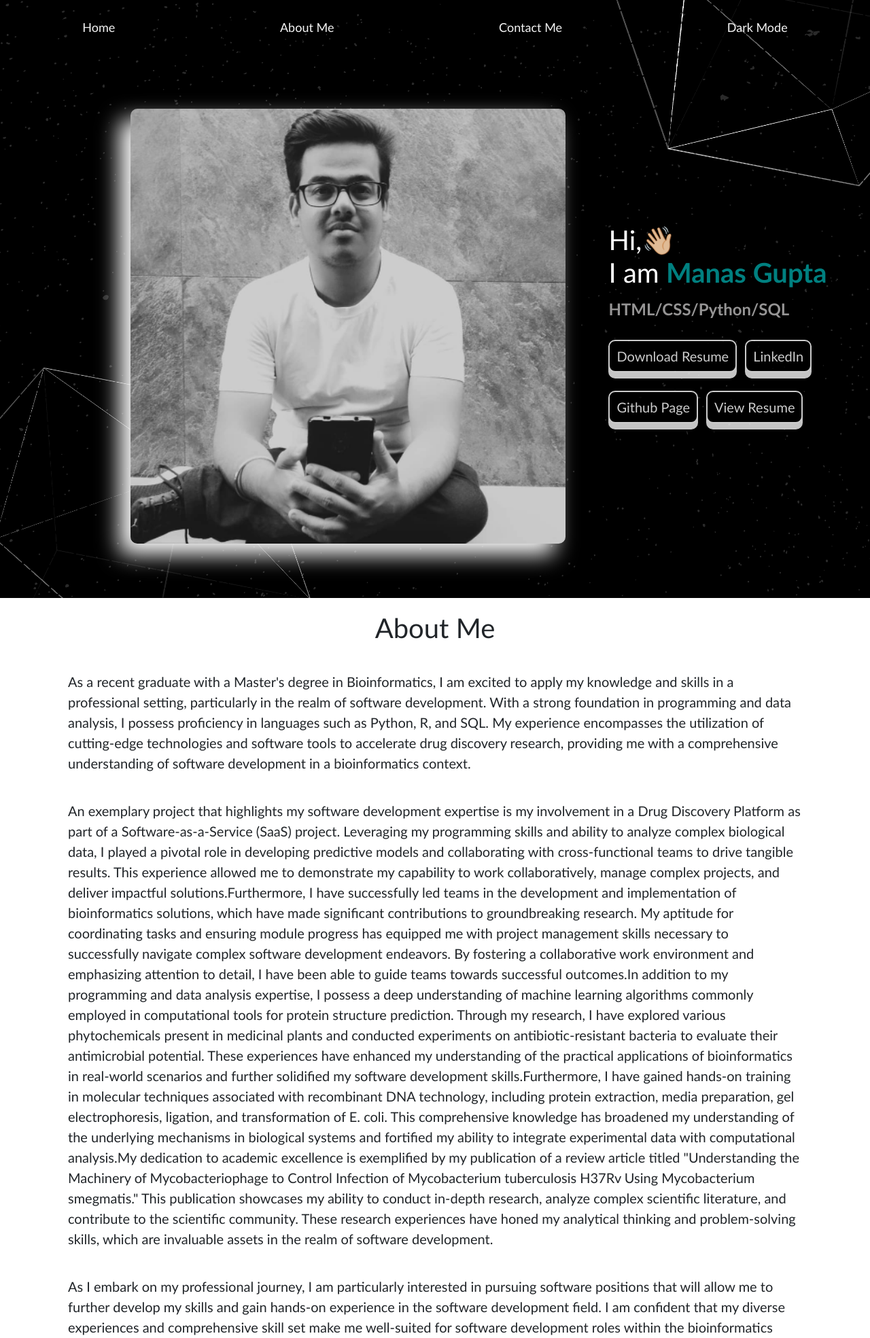
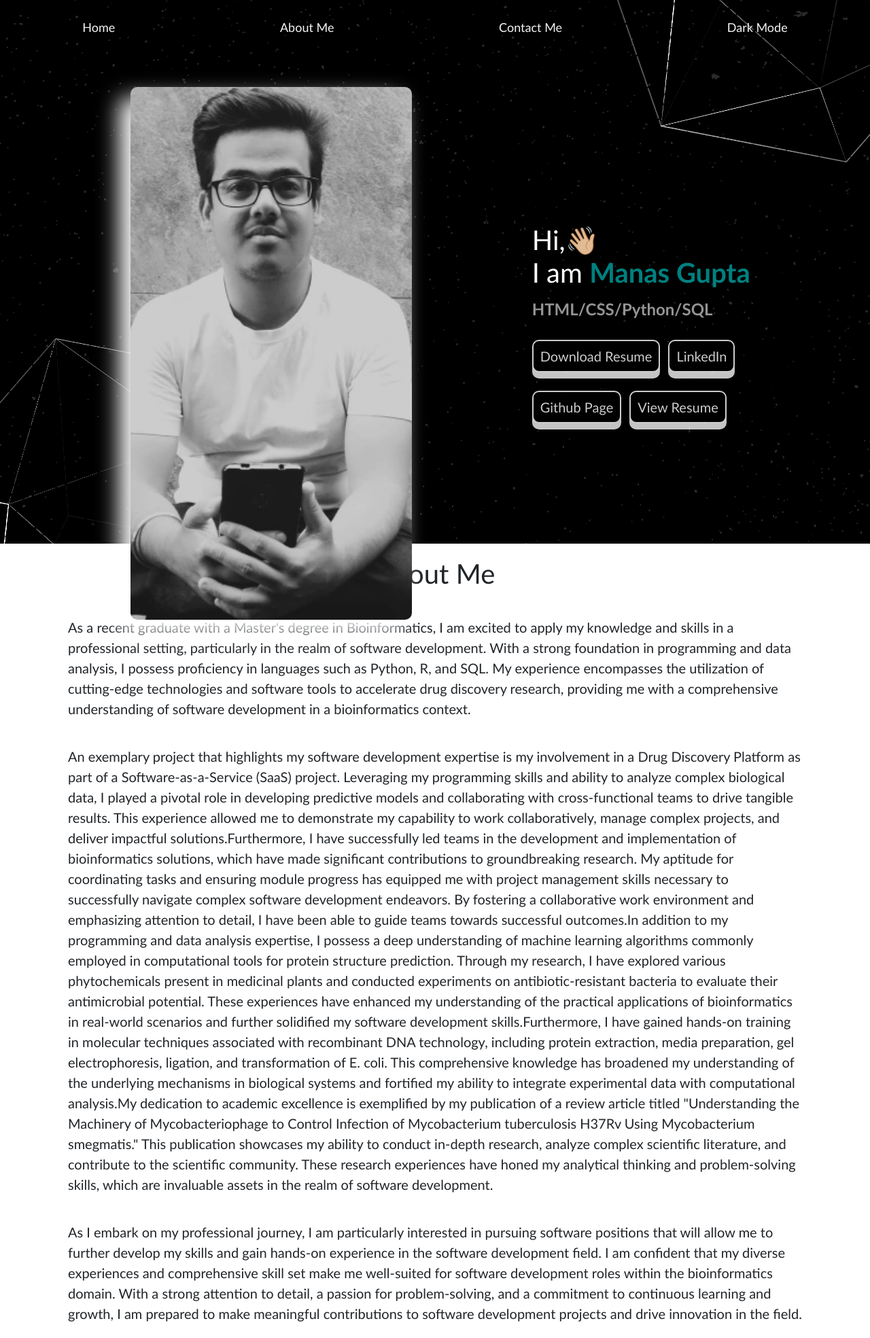
Before and after one commit to ManaasGupta/portfolio_website, a Flask app: page / in a window 1280 px wide. Shown: the top 1969 px of the page at 68% size. Run offline with Flask 3, Linux system fonts and the light colour scheme; some libraries are stand-ins or nearby versions.

Commit message:
canges in main section of index.html

```diff
--- a/static/style.css
+++ b/static/style.css
@@ -1,8 +1,13 @@
+body,html{
+  height: 100%;
+}
 body > .mainContent{
     background: url("main.jpg");
     background-size: cover;
     background-repeat: no-repeat;
     background-position: center center;
+    height: 100%;
+
 }
 body > div > header {
   height: 5em;
@@ -63,12 +68,15 @@ main {
   margin-left: 2em;
 }
 .col1 > a > img {
-  margin-top: 4em;
+  margin-top: 2em;
   margin-left: 10em;
+  width: 100%;
+  height: 100%;
   filter: drop-shadow(-1em 1em 1em #ffffff);
   justify-content: center;
   align-items: center;
   display: flex;
+  object-fit: cover;
   transition: 0.5s;
 }
 .col2 {
```
